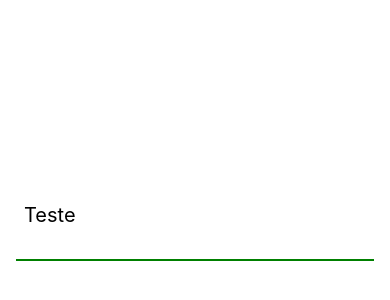
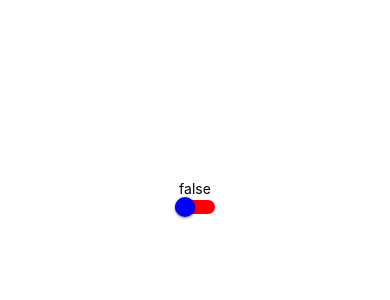
Before and after one commit to Wanderson77/rnui-core-screens, a React Native app: screen / in a window 390 px wide. Shown: the part 224-524 px from the top of the page. Built offline with nearby package versions, Linux system fonts and the light colour scheme.

Commit message:
ui-switch-props

```diff
--- a/App.js
+++ b/App.js
@@ -1,4 +1,4 @@
-import MyComponent from './src/core/TextInput/Novo';
+import MyComponent from './src/core/Switch/OnOff';
 
 export default function App() {
   return (
--- /dev/null
+++ b/src/core/Switch/OnOff.js
@@ -0,0 +1,30 @@
+import { StatusBar } from 'expo-status-bar';
+import React from 'react';
+import { StyleSheet, Text, View, Switch } from 'react-native';
+
+export default function OnOff() {
+  const [isEnabled, setIsEnabled] = React.useState(false);
+
+  return (
+    <View style={styles.container}>
+      <Text>{isEnabled.toString()}</Text>
+      <Switch
+        value={isEnabled}
+        onValueChange={(value) => setIsEnabled(value)}
+        trackColor={{ false: "#ff0000", true: "#0000ff" }}
+        thumbColor={isEnabled ? "#00ff00" : "#0000ff"}
+        ios_backgroundColor="#ff0000"
+      />
+      <StatusBar style="auto" />
+    </View>
+  );
+}
+
+const styles = StyleSheet.create({
+  container: {
+    flex: 1,
+    backgroundColor: '#fff',
+    alignItems: 'center',
+    justifyContent: 'center',
+  },
+});
```
